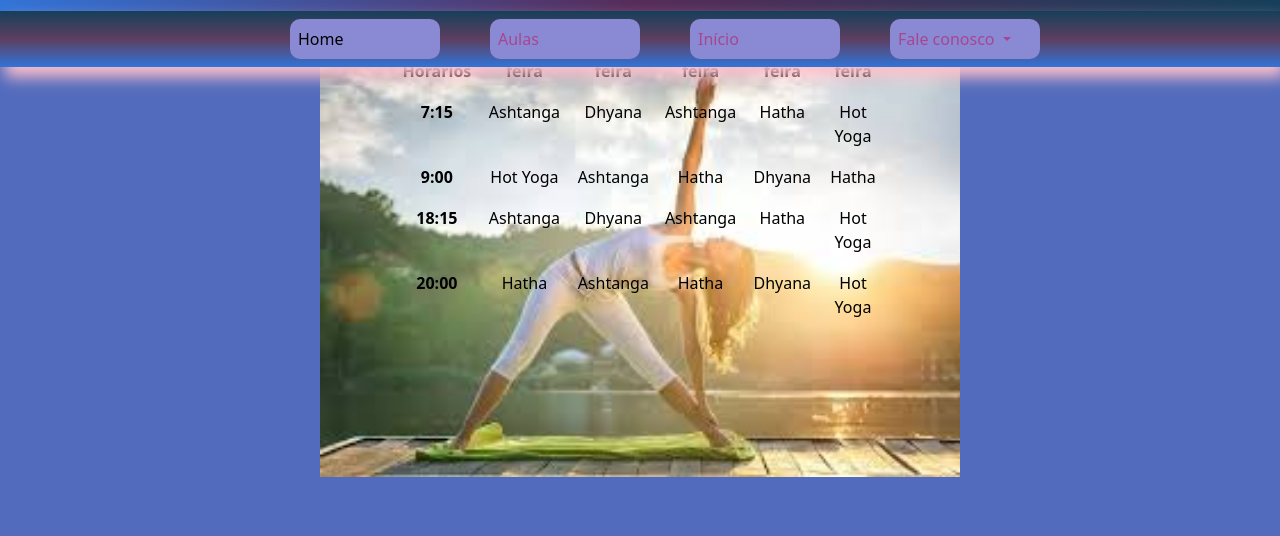
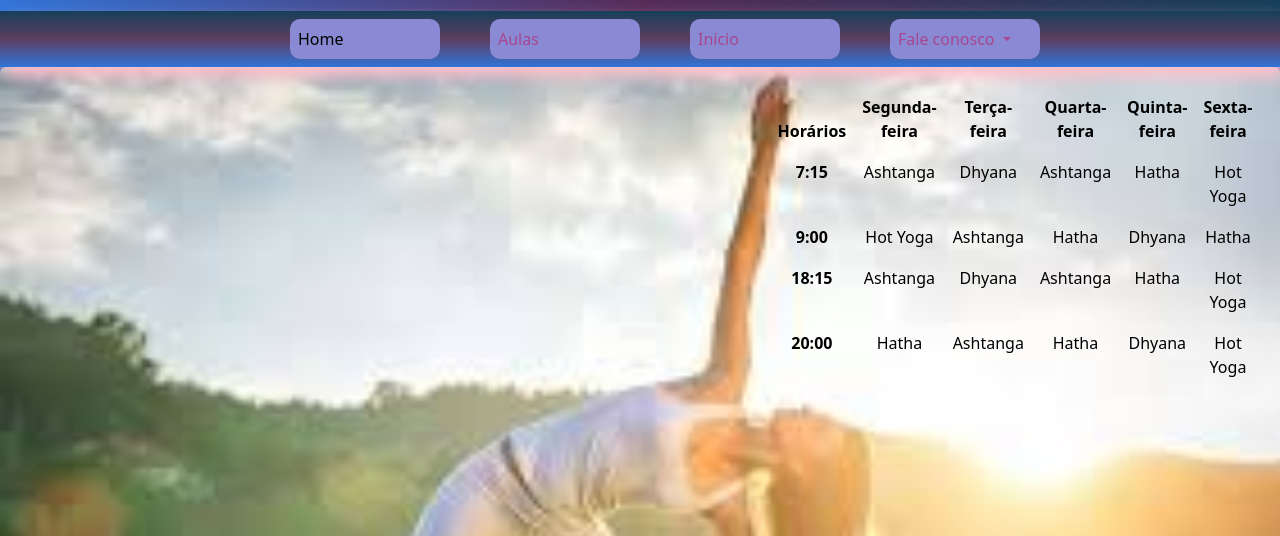
Before and after one commit to Gabrielaroberto/Formacao-Web, a plain HTML site: page html/horarios.html in a window 1280 px wide. Shown: the part 189-725 px from the top of the page. Drawn offline with nearby package versions, Linux system fonts and the light colour scheme.

Commit message:
Update horarios.html

```diff
--- a/html/horarios.html
+++ b/html/horarios.html
@@ -64,12 +64,12 @@
         </div>
       </nav>
 
-
-    <div class=""style="width: 50%;  margin-left:auto; margin-right: auto;">
-        <img src="../img/horarios.jfif" style="width: 100%;">
+<div class=""style="width: -70%;  margin-left:auto; margin-right: auto;">
+        <img src="../img/horarios.jfif" style="width: 100%;"
+        class="rounded shadow">
 
 
-    <div class="parte3" style="margin-top: -450px;">
+    <div class="parte3" style="margin-top: -800px; margin-left: 750px;">
         <table class="table" style="background-color: rgba(240, 249, 255, 0.808);">
             <thead>
               <tr>
```
